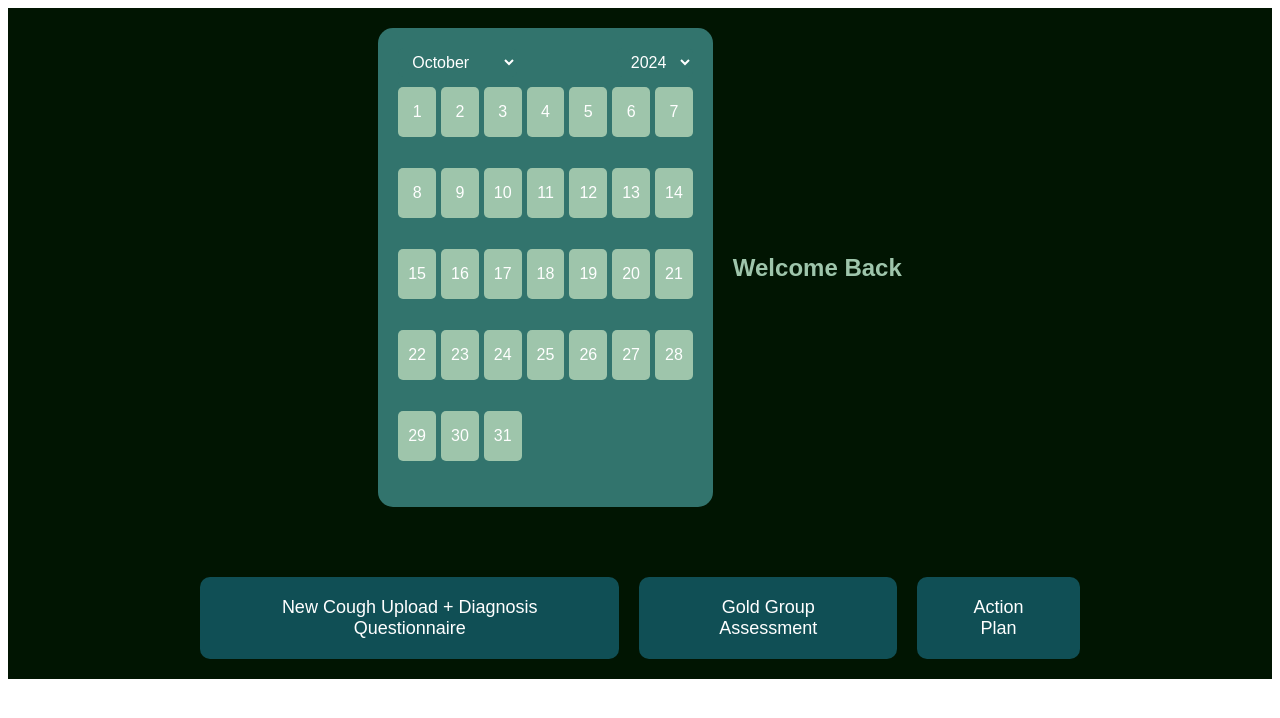
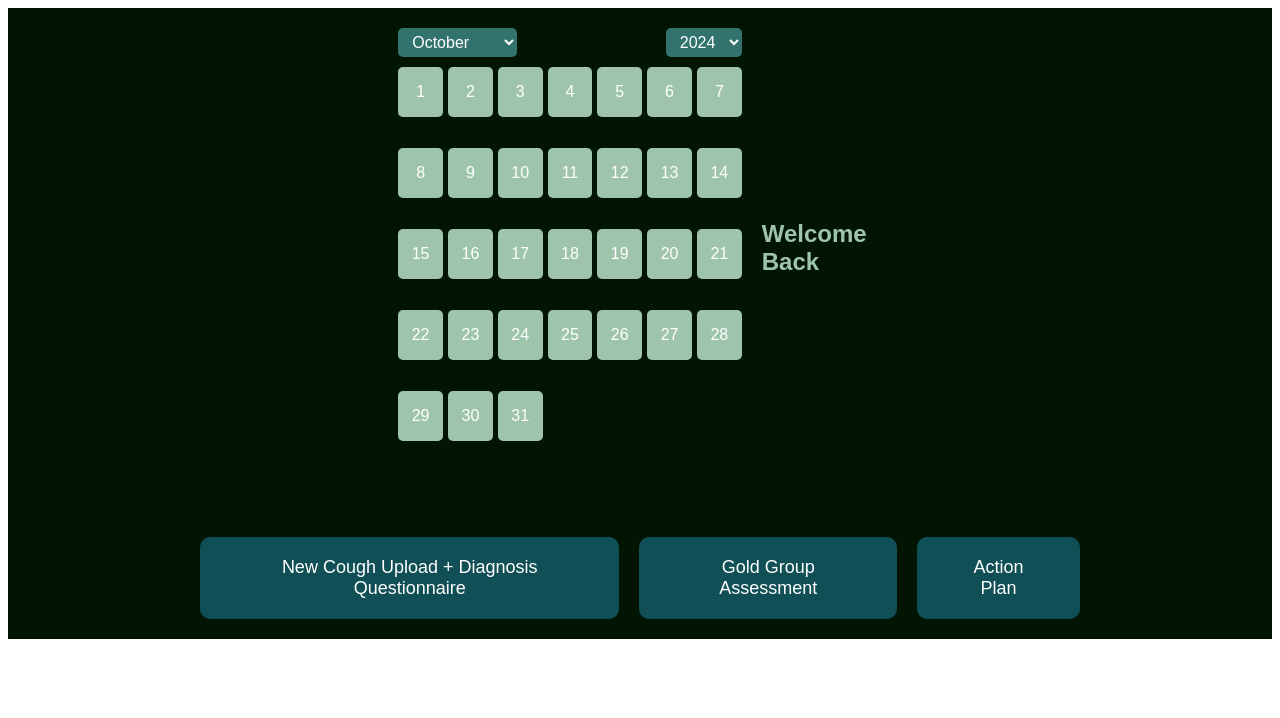
Before and after one commit to Shilab66/breezy, a Next.js app: page /dashboard in a window 1280 px wide. Shown: the top 718 px of the page. Built offline with nearby package versions, Linux system fonts and the light colour scheme.

Commit message:
Update Dashboard.css

```diff
--- a/src/styles/Dashboard.css
+++ b/src/styles/Dashboard.css
@@ -17,9 +17,16 @@
 }
 
 .calendar-container-with-bg {
-    background-color: #32746D; /* Calendar background color */
-    border-radius: 15px; /* Rounded corners */
-    padding: 20px;
+  width: 100%;
+  max-width: 600px; /* You can adjust this to the appropriate size */
+  margin: 0 auto;
+  position: relative; /* Keep it positioned relative to avoid shifting */
+}
+
+
+.calendar-container-with-bg:hover {
+  margin: 0 auto; /* Ensure hover doesn't affect the margin */
+  padding: 0; /* Ensure no padding changes on hover */
 }
 
 /* Styling for the group title */
@@ -57,13 +64,14 @@
     background-color: #32746D;
 }
 
+/* Pop-up positioning */
 .popup {
-    background-color: #104F55;
-    color: white;
-    padding: 10px;
-    border-radius: 5px;
-    margin-top: 10px; /* Space between title and popup */
-    z-index: 10;
-    text-align: center; /* Center the text in the popup */
-    width: 250px; /* Fixed width for the pop-up */
+  position: absolute;
+  top: 100%;
+  left: 0;
+  background-color: #f5f5f5;
+  border: 1px solid #ccc;
+  padding: 10px;
+  z-index: 100;
+  width: 300px; /* Adjust width so it doesn't affect calendar size */
 }
```
